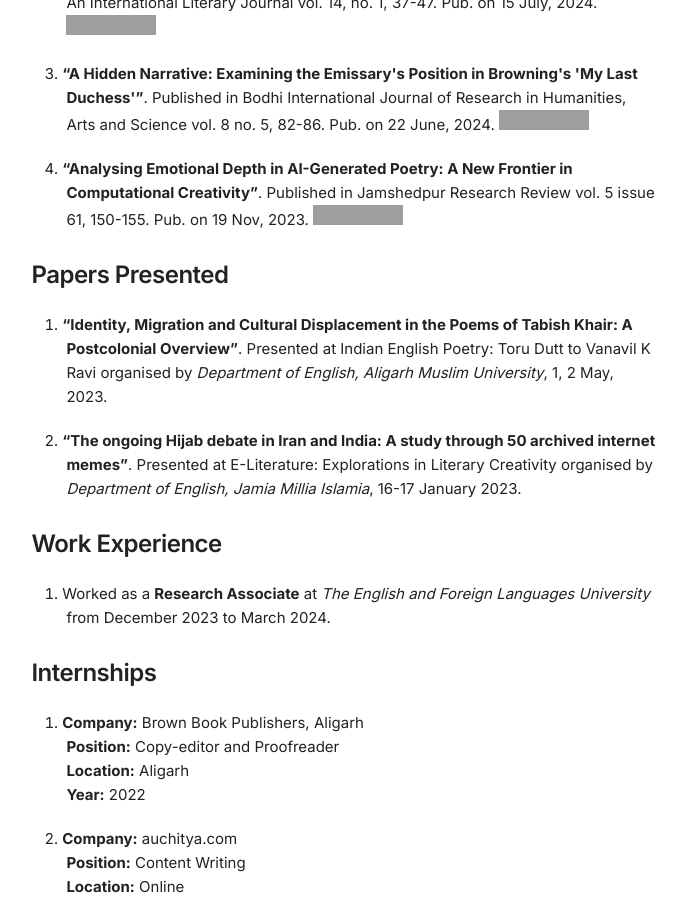
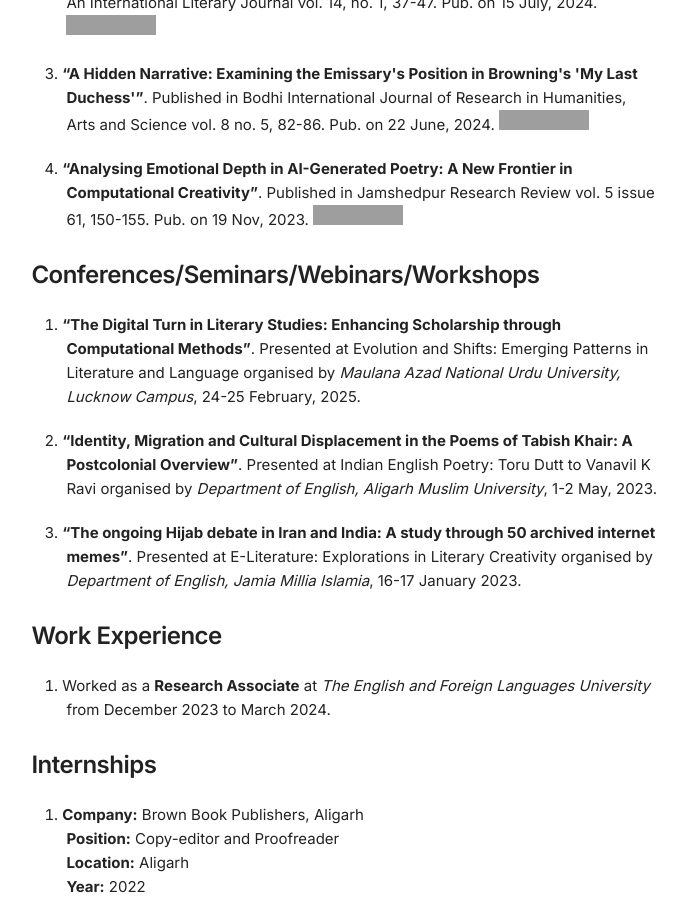
Before and after one commit to twisthead/curriculum-vitae, a Jekyll site: the page built from index.html, in a window 1280 px wide and 900 px high, scrolled down 919 px, cut to the strip 0-900 px from the top of the window. Shown: the whole strip, without its empty margins (295-982 px from the left). Built offline with Jekyll 4.4.1, drawn with Linux system fonts in a browser that asks for light colours; grey boxes are pictures that could not be loaded.

Commit message:
conference update

```diff
--- a/_data/profile.yml
+++ b/_data/profile.yml
@@ -50,10 +50,15 @@ publications:
 
 #presentations
 presentations:
+  - title: "The Digital Turn in Literary Studies: Enhancing Scholarship through Computational Methods"
+    conf: "Evolution and Shifts: Emerging Patterns in Literature and Language"
+    by: "Maulana Azad National Urdu University, Lucknow Campus"
+    date: 24-25 February, 2025
+
   - title: "Identity, Migration and Cultural Displacement in the Poems of Tabish Khair: A Postcolonial Overview"
     conf: "Indian English Poetry: Toru Dutt to Vanavil K Ravi"
     by: "Department of English, Aligarh Muslim University"
-    date: 1, 2 May, 2023
+    date: 1-2 May, 2023
 
   - title: "The ongoing Hijab debate in Iran and India: A study through 50 archived internet memes"
     conf: "E-Literature: Explorations in Literary Creativity"
--- a/index.html
+++ b/index.html
@@ -56,7 +56,7 @@ layout: default
   </ol>
 
 <!-- Papers Presented Section -->
-<h5>Papers Presented</h5>
+<h5>Conferences/Seminars/Webinars/Workshops</h5>
 <ol>
   {% for presentation in site.data.profile.presentations %}
   <li>
```
